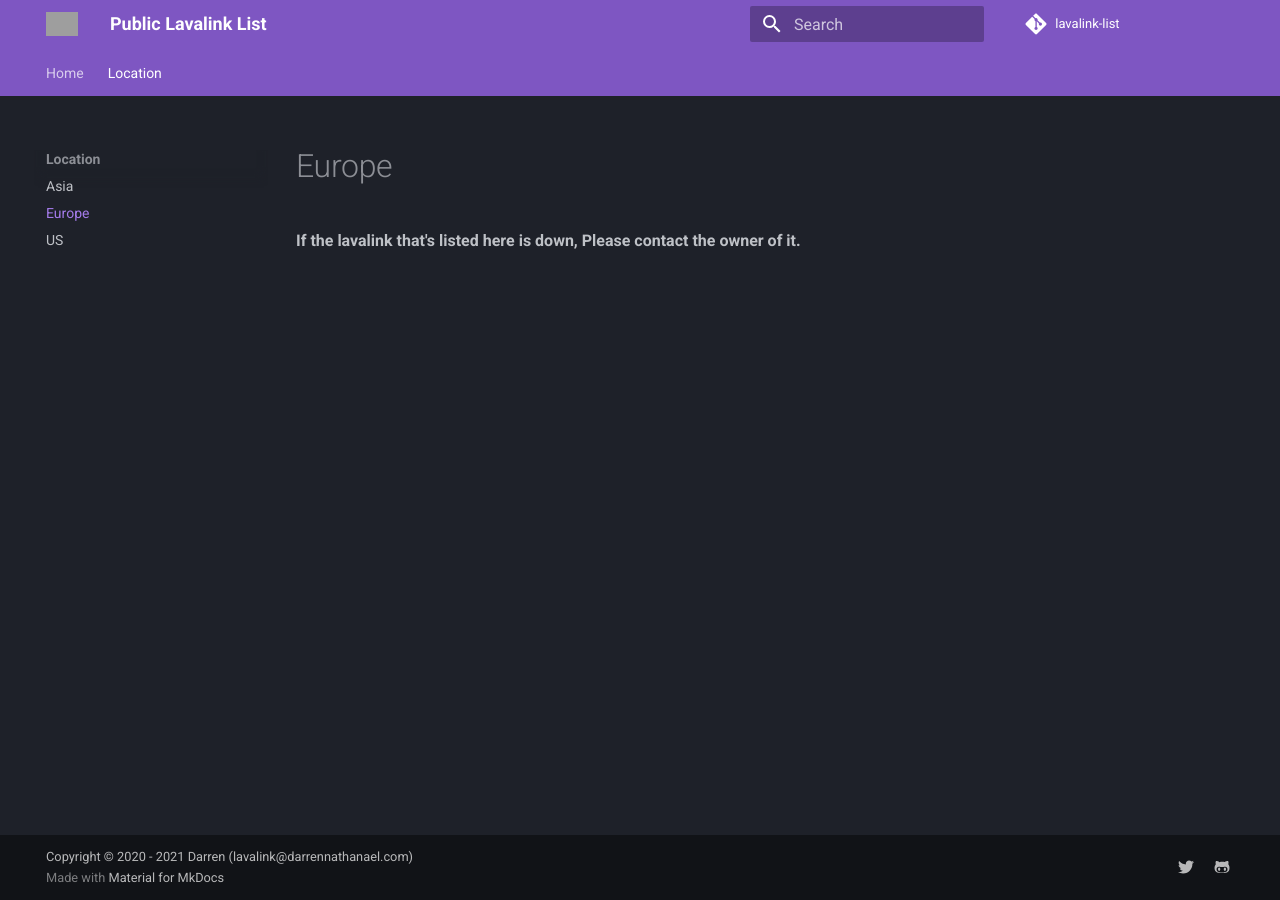
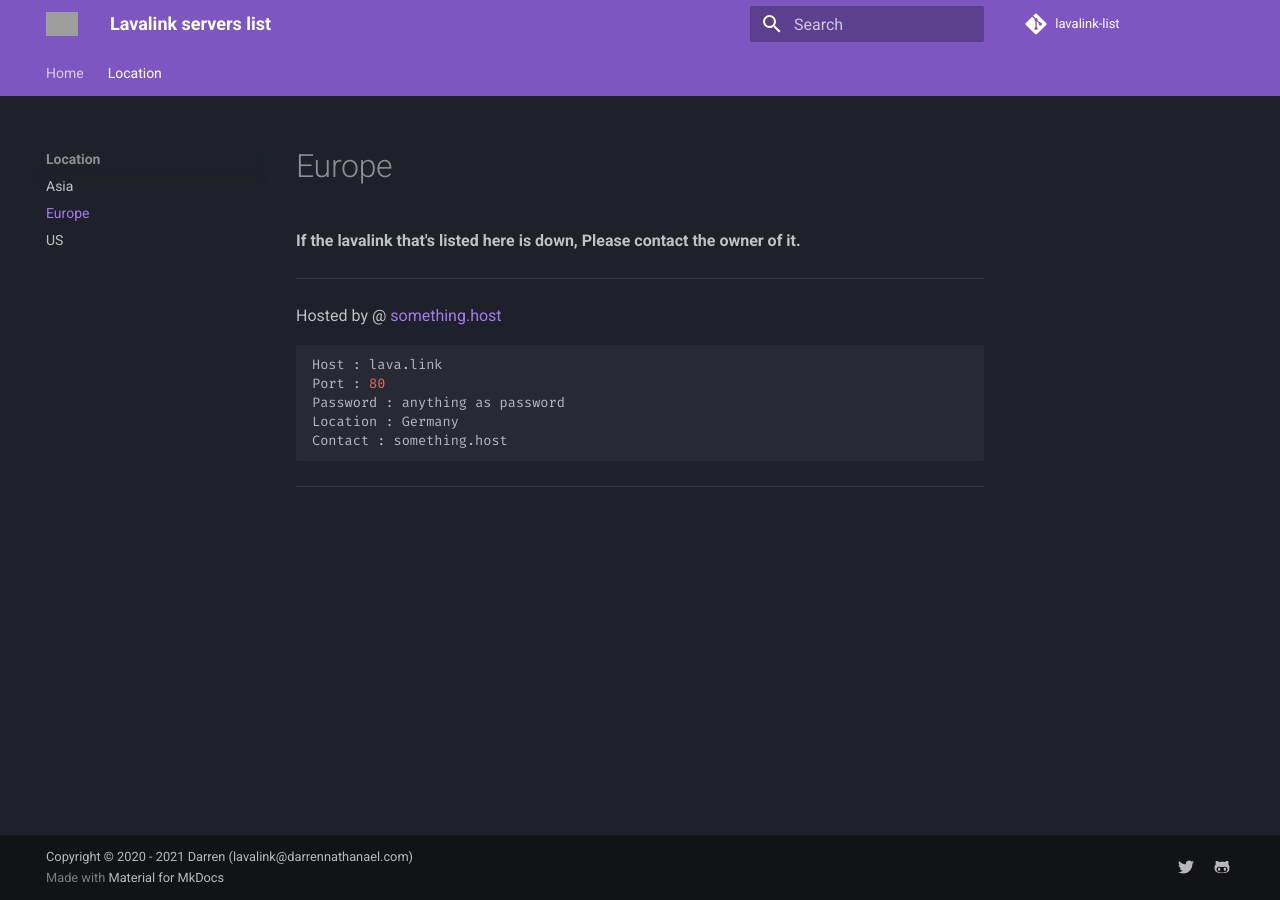
Before and after one commit to DarrenOfficial/lavalink-list, an MkDocs documentation site: the page built from docs/Location/Europe.md, in a window 1280 px wide. Built offline with MkDocs 1.6.1 and Material for MkDocs 9.7.7, drawn with Linux system fonts in a browser that asks for light colours; comment, search, counter and statistics services are not loaded; grey boxes are pictures that could not be loaded.

Commit message:
🚀 added lava.link

````diff
--- a/docs/Location/Europe.md
+++ b/docs/Location/Europe.md
@@ -1,2 +1,13 @@
 # Europe
 **If the lavalink that's listed here is down, Please contact the owner of it.**
+
+---
+Hosted by @ [something.host](https://support.something.host/en/article/lavalink-hosting-okm26z/)
+```bash
+Host : lava.link
+Port : 80
+Password : anything as password
+Location : Germany
+Contact : something.host
+```
+---
--- a/mkdocs.yml
+++ b/mkdocs.yml
@@ -1,4 +1,4 @@
-site_name: Public Lavalink List
+site_name: Lavalink servers list
 theme:
   name: 'material'
   logo: 'https://cdn.darrennathanael.com/assets/java.png'
````
Also changed, not shown: docs/index.md (+1 -1 lines).
